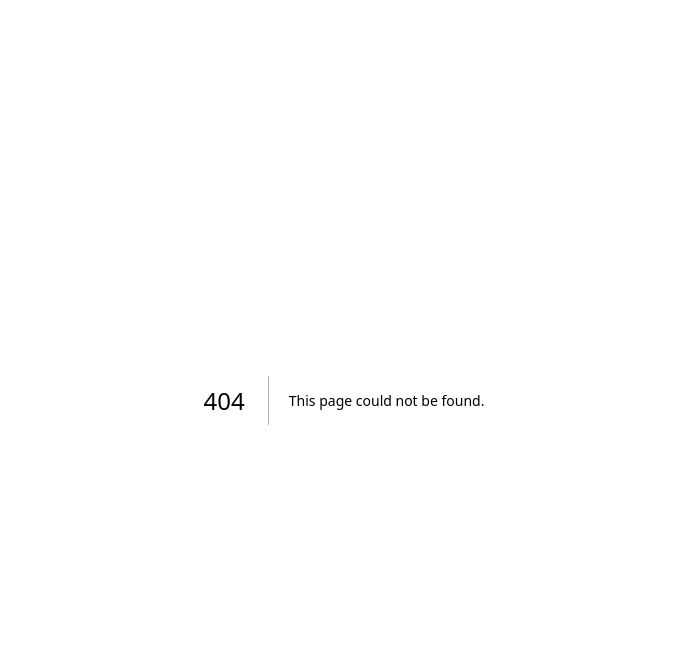
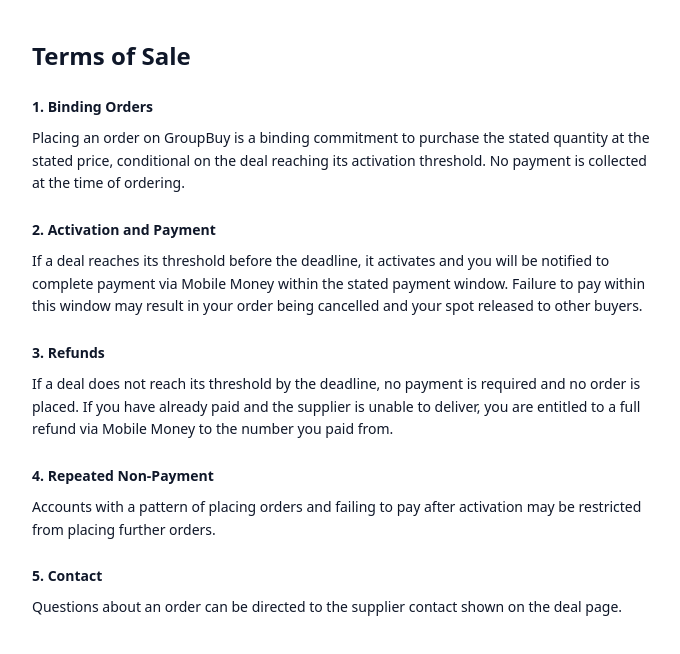
Before and after one commit to johnejalu-cell/groupbuy-global, a Next.js app: page /terms in a window 1280 px wide. Before the commit this address had no page. Shown: the top 654 px of the page, without its empty margins (296-976 px from the left). Built offline with nearby package versions, Linux system fonts and the light colour scheme.

Commit message:
Add TermsPage component with terms of sale

```diff
--- /dev/null
+++ b/app/terms/page.tsx
@@ -0,0 +1,39 @@
+export default function TermsPage() {
+  return (
+    <main className="min-h-screen px-6 py-10 max-w-2xl mx-auto text-sm leading-relaxed">
+      <h1 className="text-2xl font-bold mb-6">Terms of Sale</h1>
+
+      <h2 className="font-semibold mt-6 mb-2">1. Binding Orders</h2>
+      <p>
+        Placing an order on GroupBuy is a binding commitment to purchase the stated quantity at the
+        stated price, conditional on the deal reaching its activation threshold. No payment is
+        collected at the time of ordering.
+      </p>
+
+      <h2 className="font-semibold mt-6 mb-2">2. Activation and Payment</h2>
+      <p>
+        If a deal reaches its threshold before the deadline, it activates and you will be notified
+        to complete payment via Mobile Money within the stated payment window. Failure to pay within
+        this window may result in your order being cancelled and your spot released to other buyers.
+      </p>
+
+      <h2 className="font-semibold mt-6 mb-2">3. Refunds</h2>
+      <p>
+        If a deal does not reach its threshold by the deadline, no payment is required and no order
+        is placed. If you have already paid and the supplier is unable to deliver, you are entitled
+        to a full refund via Mobile Money to the number you paid from.
+      </p>
+
+      <h2 className="font-semibold mt-6 mb-2">4. Repeated Non-Payment</h2>
+      <p>
+        Accounts with a pattern of placing orders and failing to pay after activation may be
+        restricted from placing further orders.
+      </p>
+
+      <h2 className="font-semibold mt-6 mb-2">5. Contact</h2>
+      <p>
+        Questions about an order can be directed to the supplier contact shown on the deal page.
+      </p>
+    </main>
+  );
+}
```
